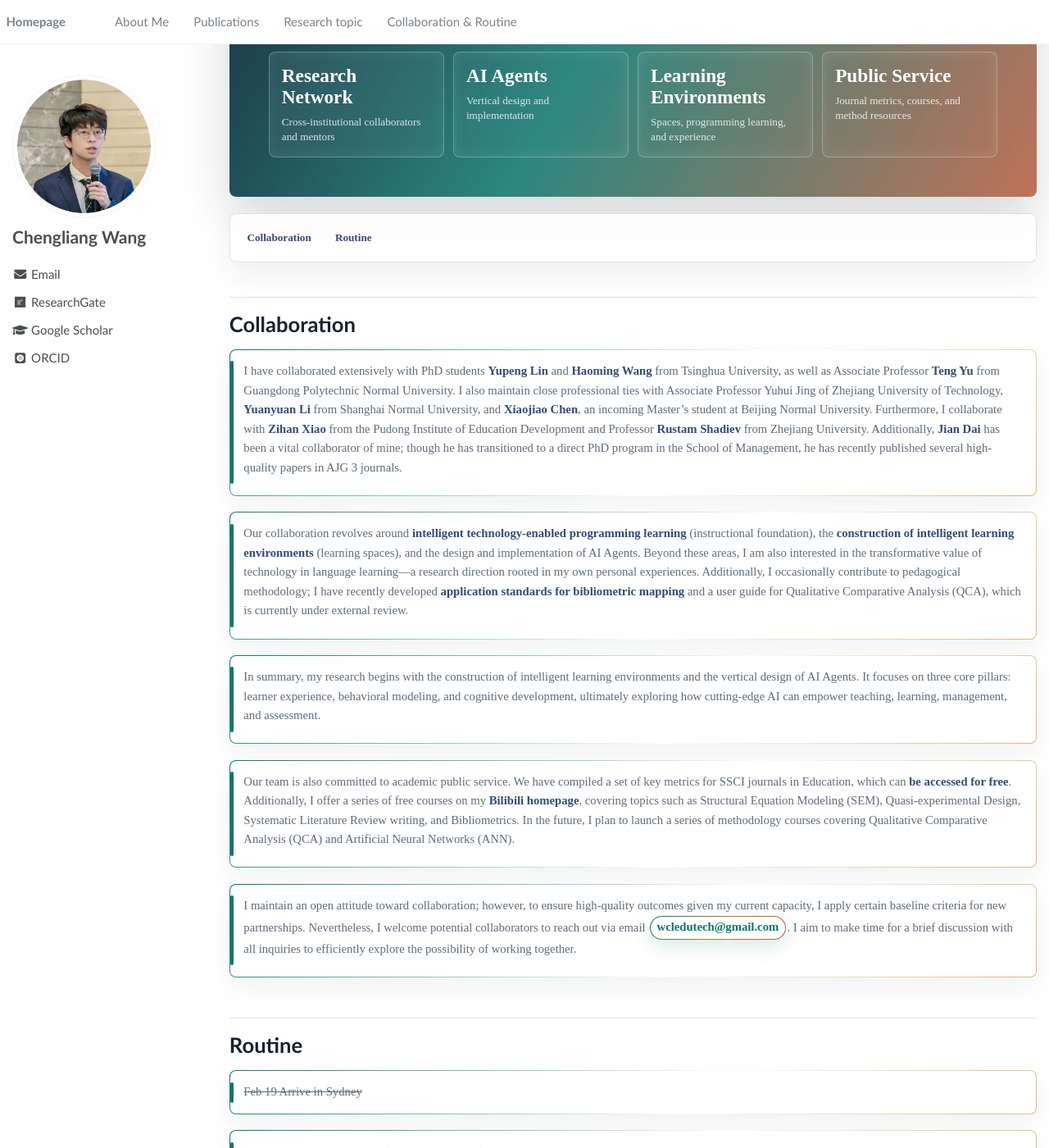
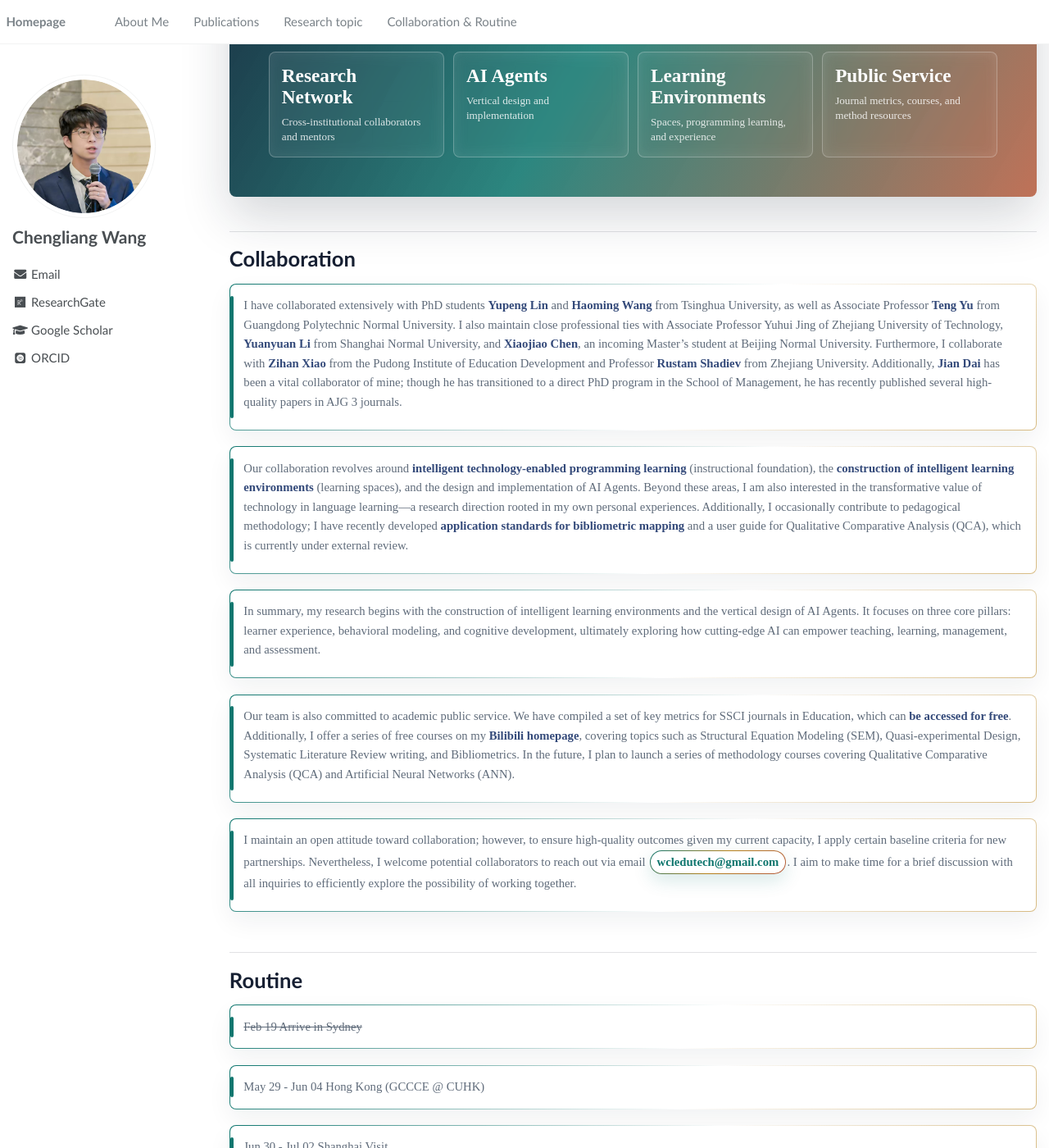
Before and after one commit to wcledutech/wcledutech.github.io, a Jekyll site: the page built from _pages/collaboration.md, in a window 1280 px wide and 1400 px high, scrolled down 280 px. Shown: the whole window at 82% size. Built offline with Jekyll 4.4.1, drawn with Linux system fonts in a browser that asks for light colours; some web fonts are replaced; part of the change alters nothing that is shown.

Commit message:
Remove collaboration page navigation

```diff
--- a/_pages/collaboration.md
+++ b/_pages/collaboration.md
@@ -94,41 +94,6 @@ author_profile: true
   line-height: 1.35;
 }
 
-.collaboration-nav {
-  position: sticky;
-  top: 5rem;
-  z-index: 20;
-  display: flex;
-  flex-wrap: wrap;
-  gap: .5rem;
-  margin: 1.35rem 0 2rem;
-  padding: .65rem;
-  border: 1px solid var(--line);
-  border-radius: 8px;
-  background: rgba(255,255,255,.88);
-  backdrop-filter: blur(12px);
-  box-shadow: 0 14px 36px rgba(23,32,51,.08);
-}
-
-.collaboration-nav a {
-  display: inline-flex;
-  align-items: center;
-  min-height: 38px;
-  padding: .45rem .72rem;
-  border-radius: 6px;
-  color: var(--ink);
-  text-decoration: none;
-  font-size: .88rem;
-  line-height: 1.2;
-  transition: background .2s ease, color .2s ease, transform .2s ease;
-}
-
-.collaboration-nav a:hover {
-  color: #fff;
-  background: var(--ink);
-  transform: translateY(-1px);
-}
-
 .collaboration-page h2 {
   margin: 2.8rem 0 1rem;
   padding-top: 1.15rem;
@@ -213,15 +178,6 @@ author_profile: true
 }
 
 @media (max-width: 620px) {
-  .collaboration-nav {
-    position: relative;
-    top: auto;
-  }
-
-  .collaboration-nav a {
-    width: 100%;
-  }
-
   .collaboration-tags {
     grid-template-columns: 1fr;
   }
@@ -241,11 +197,6 @@ author_profile: true
     <div class="collaboration-tag"><strong>Public Service</strong><span>Journal metrics, courses, and method resources</span></div>
   </div>
 </section>
-
-<nav class="collaboration-nav" aria-label="Collaboration page sections">
-  <a href="#collaboration">Collaboration</a>
-  <a href="#routine">Routine</a>
-</nav>
 
 ## Collaboration
 
```
